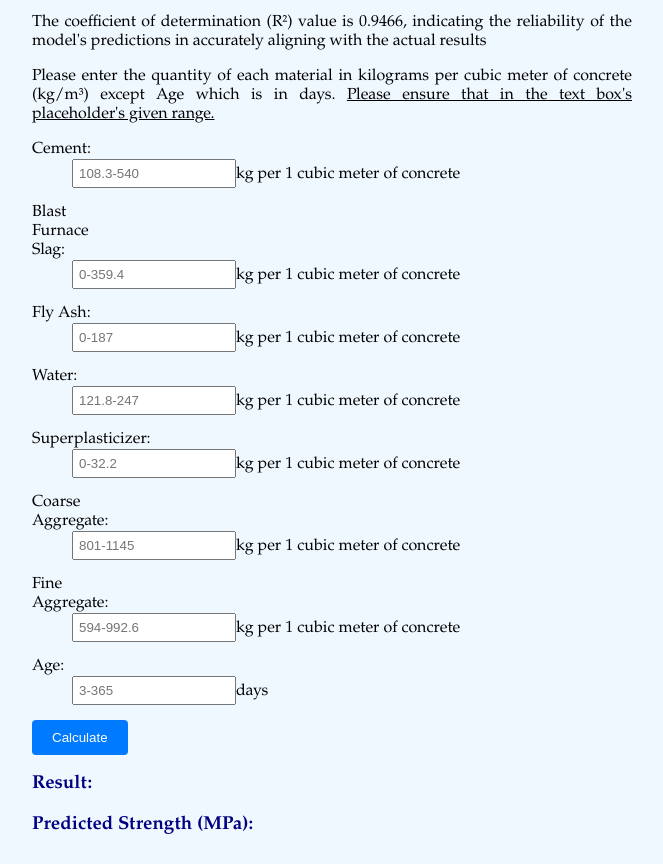
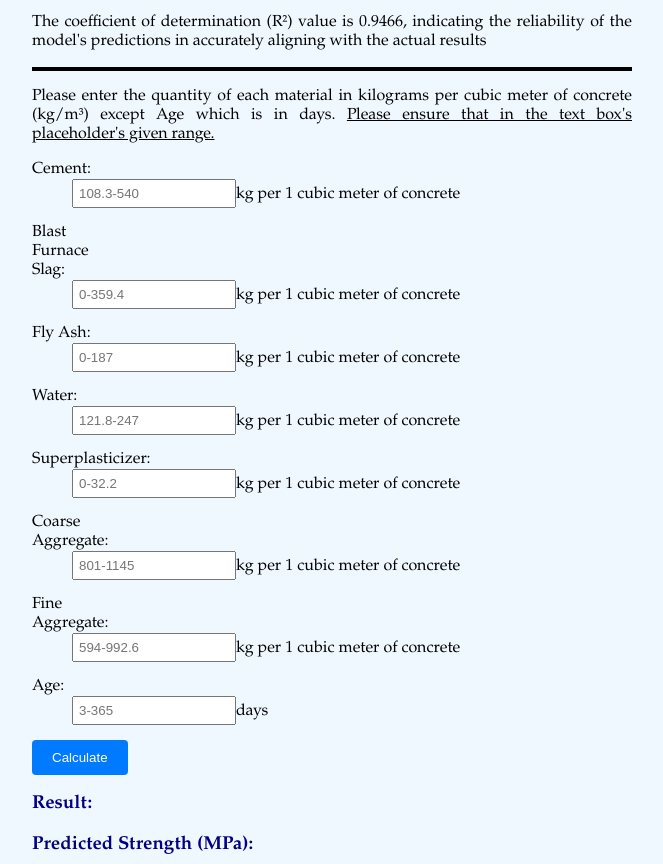
Before and after one commit to aganjasarthak/m, a plain HTML site: page index.html in a window 1280 px wide. Shown: the part 1696-2560 px from the top of the page, without its empty margins (308-971 px from the left). Drawn offline with nearby package versions, Linux system fonts and the light colour scheme.

Commit message:
Update index.html

```diff
--- a/index.html
+++ b/index.html
@@ -186,7 +186,9 @@ h6 {
 
 
   <p>The coefficient of determination (R²) value is 0.9466, indicating the reliability of the model's predictions in accurately aligning with the actual results </p>
-  <p>Please enter the quantity of each material in kilograms per cubic meter of concrete (kg/m³) except Age which is in days.  <u>Please ensure that in the text box's placeholder's given range.</u></p>
+  <hr style="border: 2px solid black;">
+
+        <p>Please enter the quantity of each material in kilograms per cubic meter of concrete (kg/m³) except Age which is in days.  <u>Please ensure that in the text box's placeholder's given range.</u></p>
 
 
 
```
